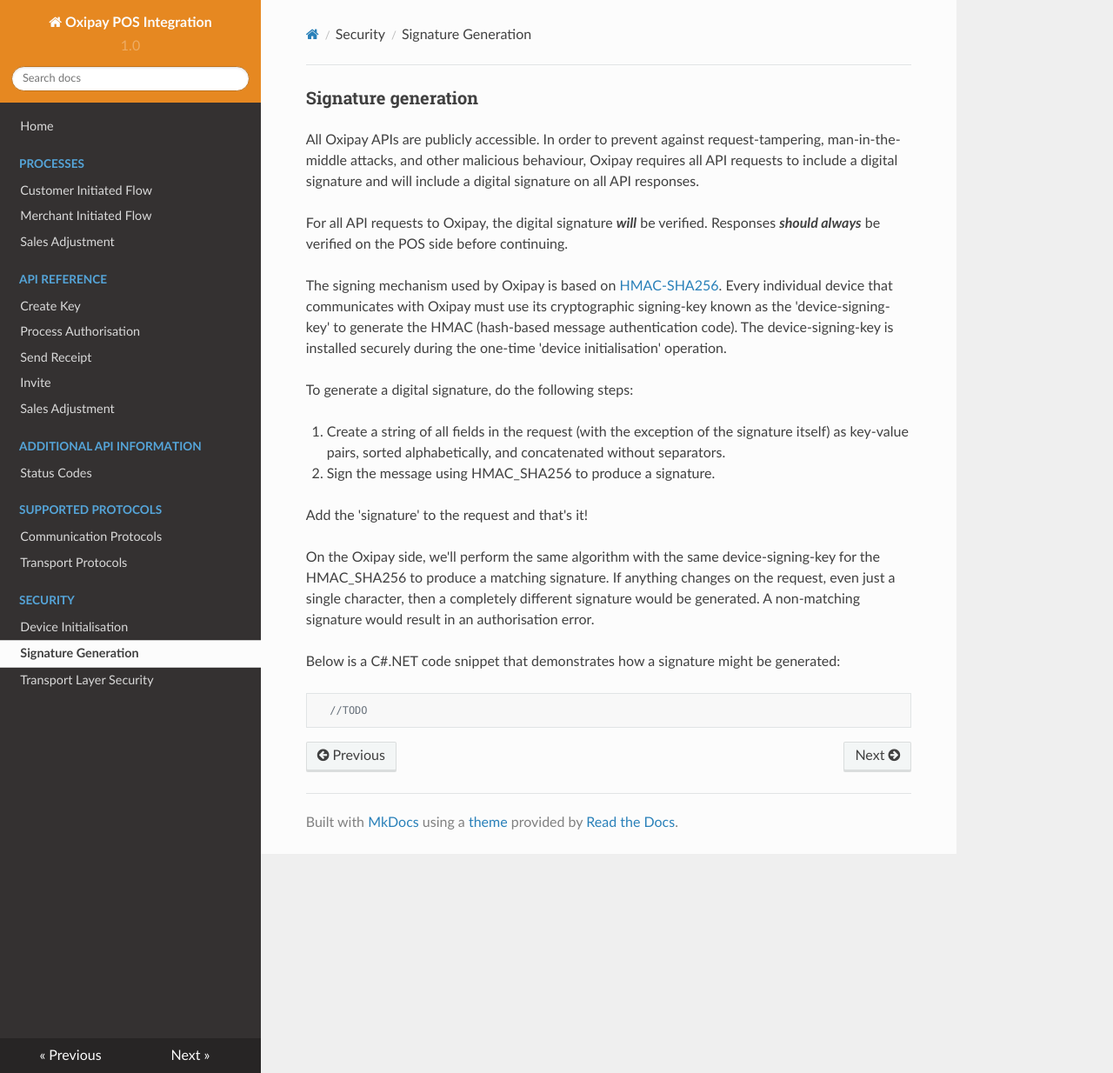
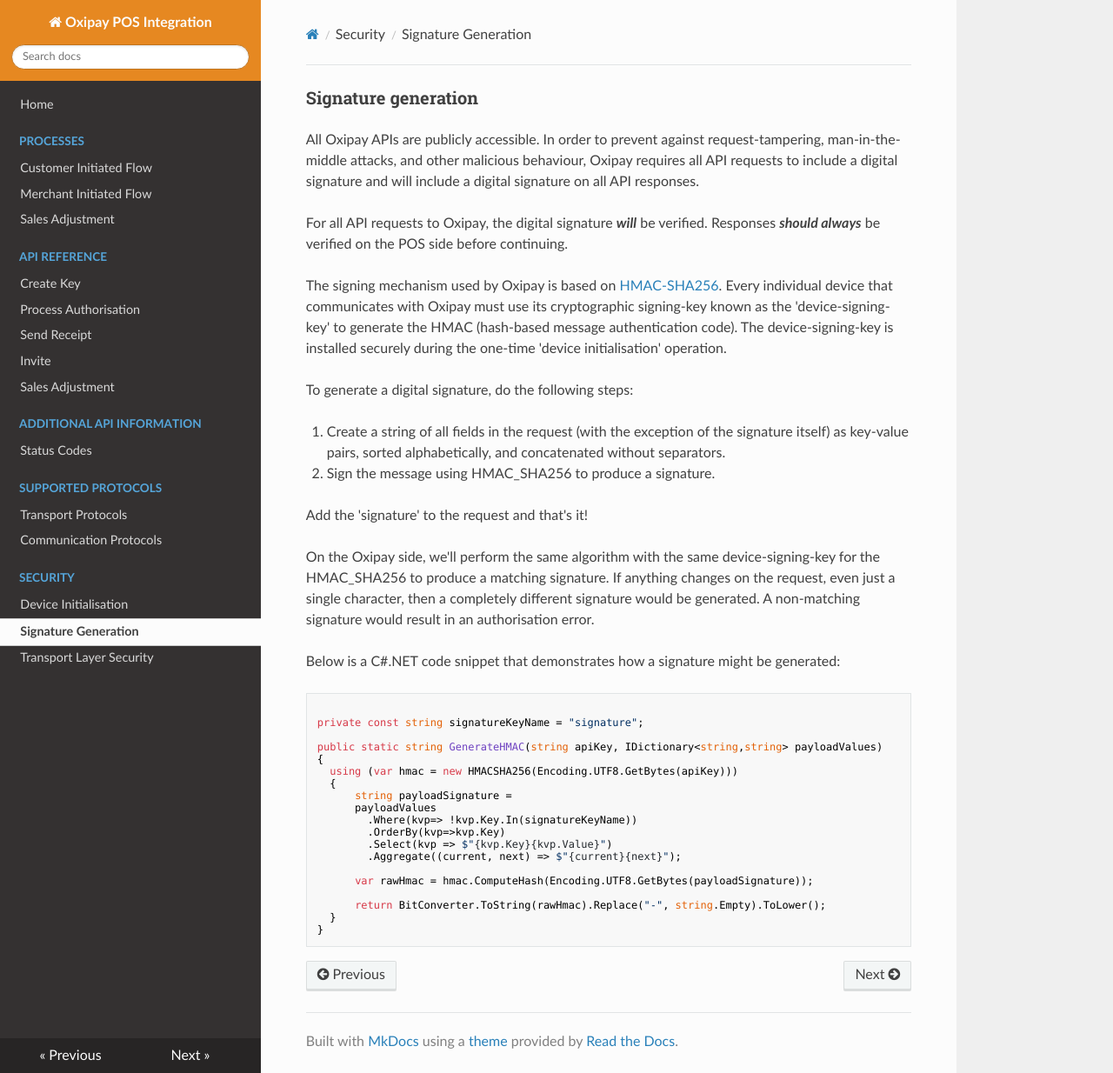
Before and after one commit to oxipay/posdocs, an MkDocs documentation site: the page built from docs/security/signature_generation.md, in a window 1280 px wide and 1234 px high. Shown: the whole window at 87% size. Built offline with MkDocs 1.6.1, drawn with Linux system fonts in a browser that asks for light colours; nearby versions of some CDN libraries; old or Windows-style settings are respelled for this version of MkDocs.

Commit message:
added C#.NET code example for signature generation

````diff
--- a/docs/security/signature_generation.md
+++ b/docs/security/signature_generation.md
@@ -18,5 +18,23 @@ On the Oxipay side, we'll perform the same algorithm with the same device-signin
 Below is a C#.NET code snippet that demonstrates how a signature might be generated:
 
 ```cs
-  //TODO
+
+private const string signatureKeyName = "signature";
+
+public static string GenerateHMAC(string apiKey, IDictionary<string,string> payloadValues)
+{
+  using (var hmac = new HMACSHA256(Encoding.UTF8.GetBytes(apiKey)))
+  {
+      string payloadSignature =
+      payloadValues
+        .Where(kvp=> !kvp.Key.In(signatureKeyName))
+        .OrderBy(kvp=>kvp.Key)
+        .Select(kvp => $"{kvp.Key}{kvp.Value}")
+        .Aggregate((current, next) => $"{current}{next}");
+
+      var rawHmac = hmac.ComputeHash(Encoding.UTF8.GetBytes(payloadSignature));
+
+      return BitConverter.ToString(rawHmac).Replace("-", string.Empty).ToLower();
+  }
+}
 ```
--- a/mkdocs.yml
+++ b/mkdocs.yml
@@ -14,13 +14,11 @@ pages:
 - Additional API Information:
     - Status Codes: 'api_information/status_codes.md'
 - Supported Protocols:
+    - Transport Protocols: 'protocols/transport_protocols.md'
     - Communication Protocols: 'protocols/communication_protocols.md'
-    - Transport Protocols: 'protocols/transport_protocols.md'
 - Security:
     - Device Initialisation: 'security/device_initialisation.md'
     - Signature Generation: 'security/signature_generation.md'
     - Transport Layer Security: 'security/transport_layer_security.md'
 theme: readthedocs
 extra_css: [css/jquery.modal.min.css, css/custom.css]
-extra:
-    version: 1.0
````
